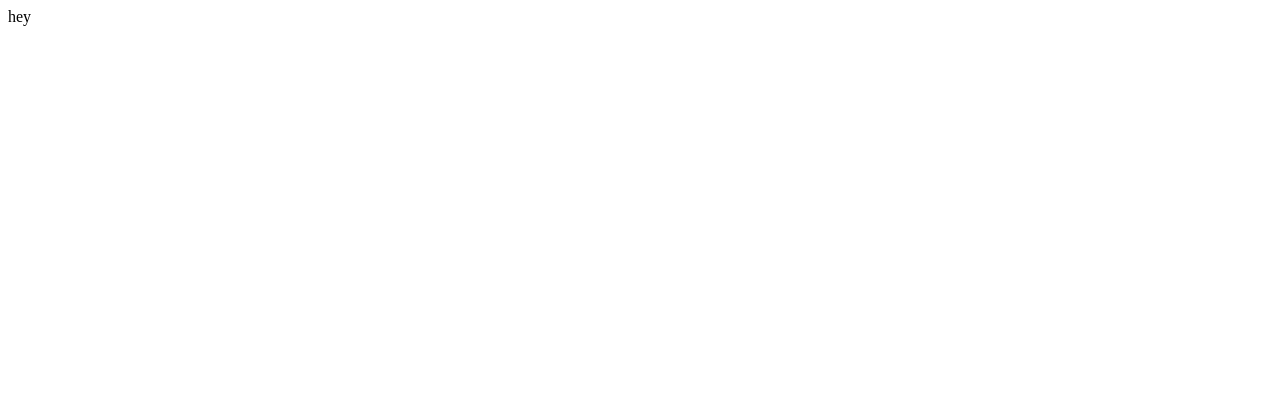
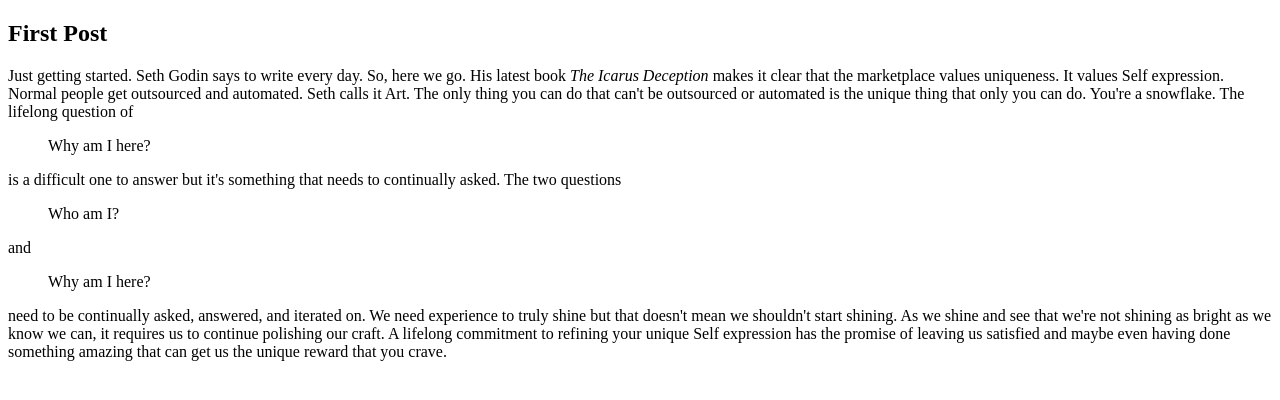
Before and after one commit to dust3d/whatstin.github.com, a plain HTML site: page index.html in a window 1280 px wide. Drawn offline with Linux system fonts and the light colour scheme.

Commit message:
first post

```diff
--- a/index.html
+++ b/index.html
@@ -1 +1,17 @@
-hey
+<!DOCTYPE html>
+<head>
+</head>
+<body>
+  <h2>First Post</h2>
+  <p>Just getting started.  Seth Godin says to write every day.  So, here we go.  His latest book <em>The Icarus Deception</em>
+  makes it clear that the marketplace values uniqueness.  It values Self expression.  Normal people get outsourced and automated.
+  Seth calls it Art.  The only thing you can do that can't be outsourced or automated
+  is the unique thing that only you can do.  You're a snowflake.  The lifelong question of
+  <blockquote>Why am I here?</blockquote> is a difficult one to answer but it's something
+  that needs to continually asked.  The two questions <blockquote>Who am I?</blockquote> and <blockquote>Why am I here?</blockquote> need to
+  be continually asked, answered, and iterated on.  We need experience to truly shine but that
+  doesn't mean we shouldn't start shining.  As we shine and see that we're not shining as bright as we know we can, it
+  requires us to continue polishing our craft.  A lifelong commitment to refining
+  your unique Self expression has the promise of leaving us satisfied and maybe
+  even having done something amazing that can get us the unique reward that you crave.</p>
+</body>
```
